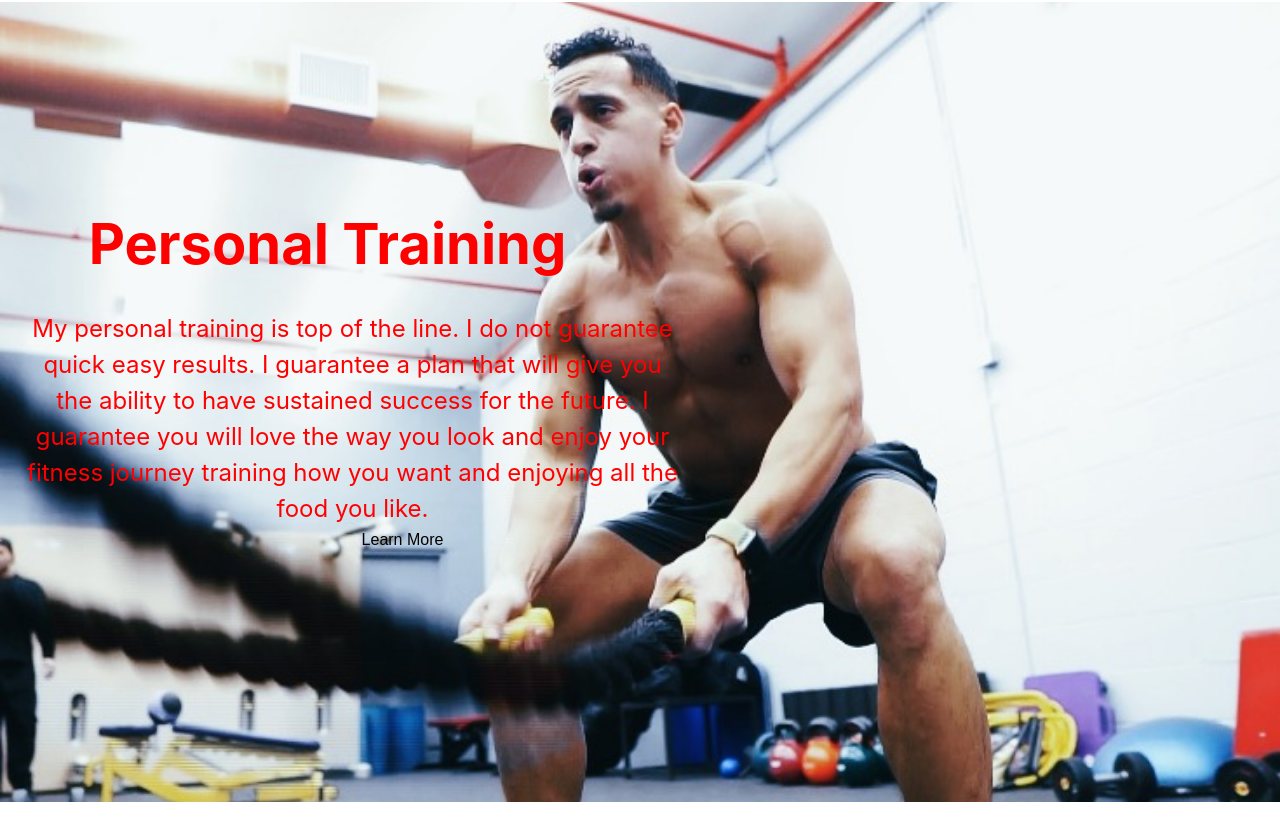
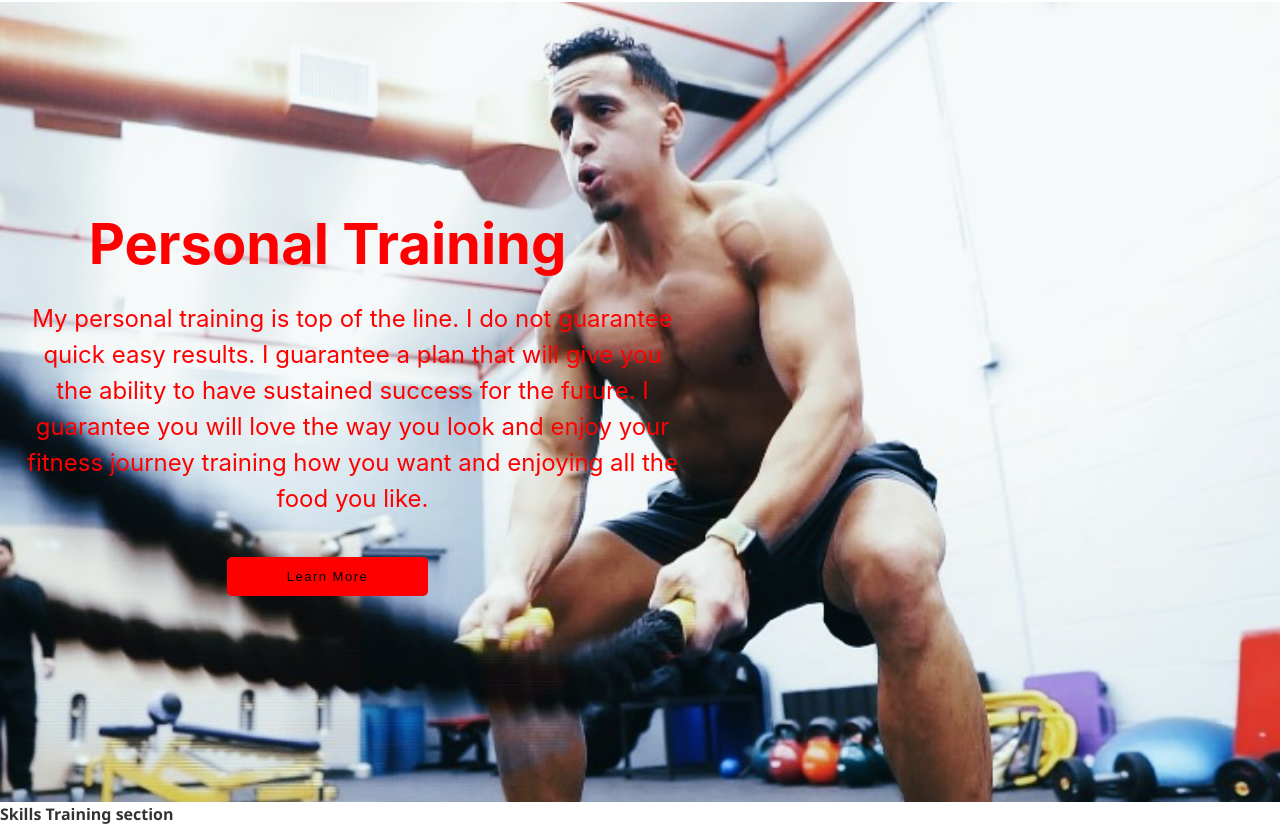
Before and after one commit to mohamedx25/azfitness, a Gatsby app: page / in a window 1280 px wide. Shown: the part 798-1624 px from the top of the page. Before the commit the page ends 1600 px from the top, so only its background shows below. Built offline with nearby package versions, Linux system fonts and the light colour scheme; grey boxes are pictures that could not be loaded.

Commit message:
Finished personal training section
Finished pt section. will need to add animations to the pt section later. Working on the skills training section next

```diff
--- a/components/styles/App.css
+++ b/components/styles/App.css
@@ -40,7 +40,22 @@
     text-align: center;
     margin: 0 auto;
     padding-right: 100px;
-    padding-top: 25px;
+    padding-top: 15px;
     word-spacing: normal;
     font-size: 1.5rem;
 }
+.pt-button{
+    padding-top: 40px;
+    align-items: center;
+    padding-right: 150px;
+}
+.pt-btn{
+    padding: 12px 60px;
+    font-size: 13px;
+    text-align: center;
+    color: '#fff';
+    background-color: red;
+    border-radius: 5px;
+    letter-spacing: 1.5px;
+    outline: none;
+}
--- a/src/pages/index.js
+++ b/src/pages/index.js
@@ -11,7 +11,7 @@ class App extends React.Component{
             <div>
                 <Header />
                 <Video />
-
+                 {/*personal training section*/}
                 <div className='container'>
                     <div className='pt-training'>
                         <div className='pt-about'>
@@ -23,10 +23,16 @@ class App extends React.Component{
                                 I guarantee you will love the way you look and enjoy your fitness journey
                                 training how you want and enjoying all the food you like.
                                 </p>
-                                <button className=''>Learn More</button>
+                                <div className='pt-button'>
+                                    <button className='pt-btn'>Learn More</button>
+                                </div>
                             </div>
                         </div>
                     </div>
+                </div>
+                {/*Sports training section*/}
+                <div className='skills-training'>
+                    <h1>Skills Training section</h1>
                 </div>
             </div>
         );
```
